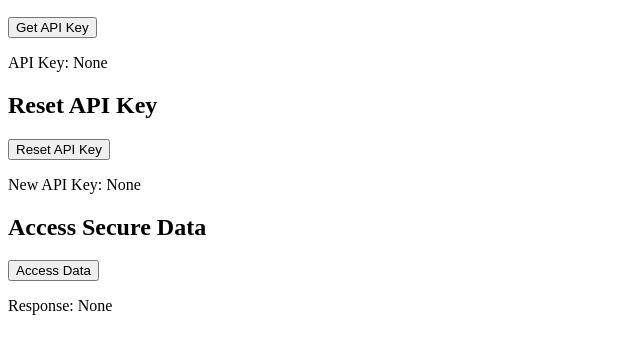
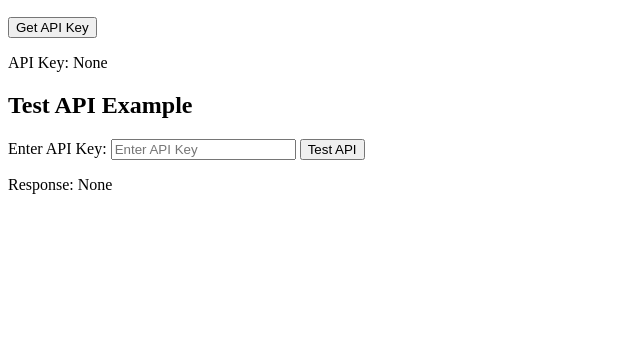
Before and after one commit to RerezzOfficial/apikey, a website: page public/index.html in a window 1280 px wide. Shown: the part 110-464 px from the top of the page, without its empty margins (0-640 px from the left). Drawn offline with Linux system fonts and the light colour scheme.

Commit message:
Update index.html

```diff
--- a/public/index.html
+++ b/public/index.html
@@ -3,10 +3,11 @@
 <head>
   <meta charset="UTF-8">
   <meta name="viewport" content="width=device-width, initial-scale=1.0">
-  <title>API Key Management</title>
+  <title>API Key Authentication</title>
 </head>
 <body>
   <h1>API Key Management</h1>
+
   <div>
     <h2>Get API Key</h2>
     <button id="getApiKey">Get API Key</button>
@@ -14,15 +15,13 @@
   </div>
 
   <div>
-    <h2>Reset API Key</h2>
-    <button id="resetApiKey">Reset API Key</button>
-    <p>New API Key: <span id="newApiKey">None</span></p>
-  </div>
-
-  <div>
-    <h2>Access Secure Data</h2>
-    <button id="accessSecureData">Access Data</button>
-    <p>Response: <span id="secureData">None</span></p>
+    <h2>Test API Example</h2>
+    <form id="exampleForm">
+      <label for="apiKeyInput">Enter API Key:</label>
+      <input type="text" id="apiKeyInput" placeholder="Enter API Key" required />
+      <button type="submit">Test API</button>
+    </form>
+    <p>Response: <span id="apiResponse">None</span></p>
   </div>
 
   <script src="script.js"></script>
```
